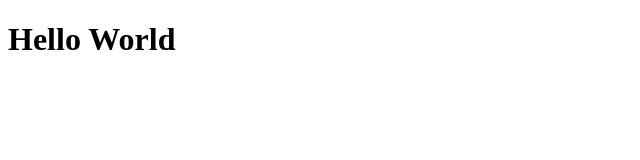
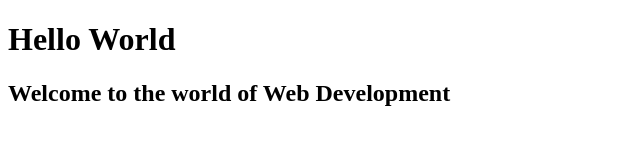
Before and after one commit to Joshuaaustin-dev/SLCC_WebDev, a plain HTML site: page index.html in a window 1280 px wide. Shown: the whole page, without its empty margins (0-640 px from the left). Drawn offline with Linux system fonts and the light colour scheme.

Commit message:
Update index.html

```diff
--- a/index.html
+++ b/index.html
@@ -7,5 +7,6 @@
   </head>
   <body>
     <h1>Hello World</h1>
+    <h2>Welcome to the world of Web Development</h2>
   </body>
 </html>
```
